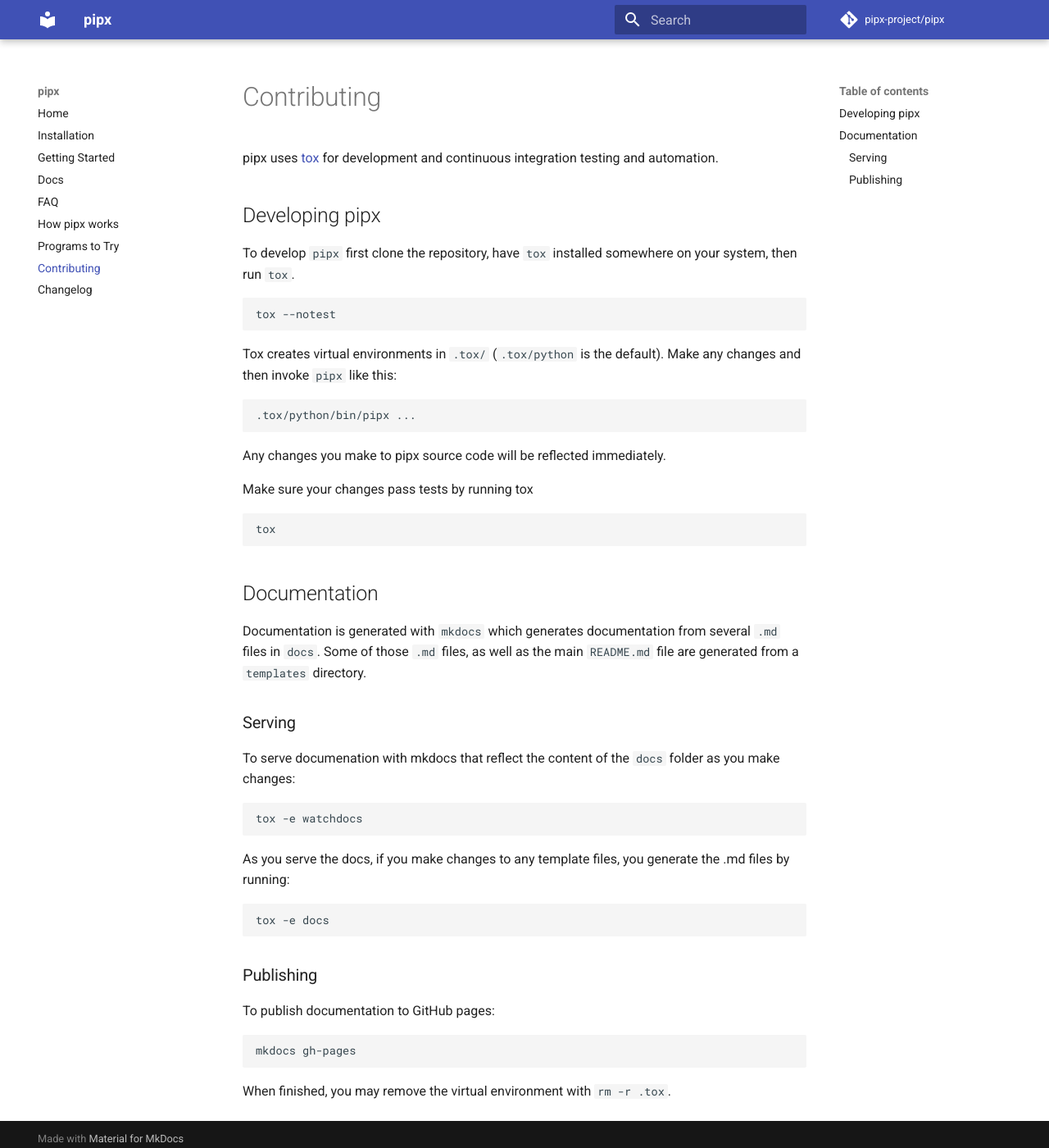
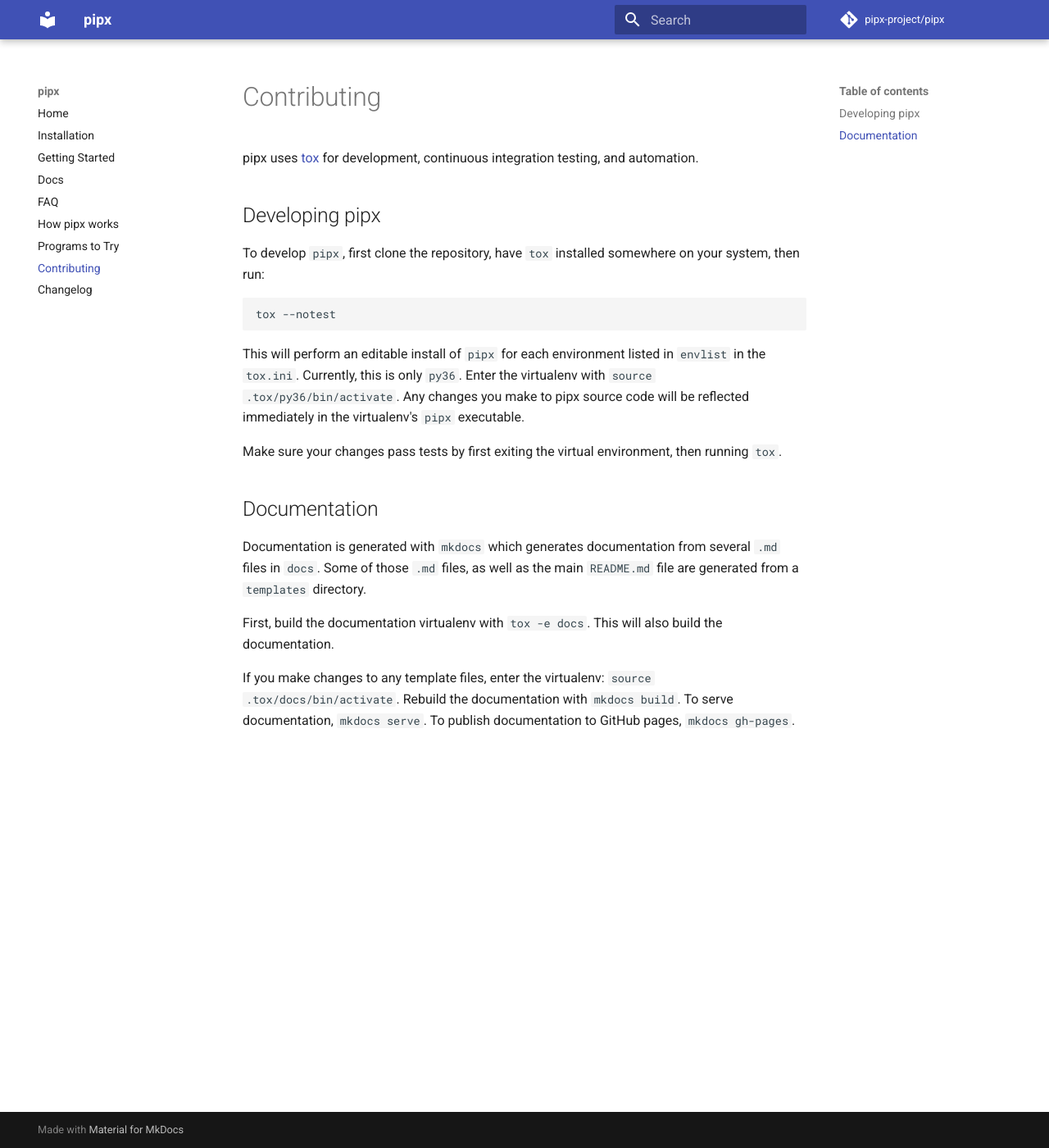
Before and after one commit to pypa/pipx, an MkDocs documentation site: the page built from docs/contributing.md, in a window 1280 px wide and 1400 px high. Shown: the whole window at 82% size. Built offline with MkDocs 1.6.1 and Material for MkDocs 9.7.7, drawn with Linux system fonts in a browser that asks for light colours; comment, search, counter and statistics services are not loaded.

Commit message:
dev workflow fixes (#166)
* py36 is a recognized factor, python doesn't mean anything. also other adjustments

* separate docs requirements, correct skipinstall noop

* now that skip_install is taking effect, it's clearly not needed

* full path to mkdocs

* separate tox run to test building docs

* tox takes care of dependencies already, so not necessary to install them here

* move check-manifest into tox; makes more sense to bring ci and local closer

* it doesn't make sense to build a separate, identical environment to serve docs

* update docs to source tox venvs instead of directly executing, which isn't right

* fix indentation

* explicitly use python 3.6 for docs venv rather than rely on whatever python is due to no pyXX factor

````diff
--- a/.travis.yml
+++ b/.travis.yml
@@ -4,11 +4,11 @@
   - "3.6"
   # - "3.7"
 install:
-  - pip install tox tox-venv .[dev]
+  - pip install tox tox-venv
 script:
   - python setup.py check --metadata --strict
-  - check-manifest
   - tox
+  - tox -e docs
 
 cache:
   pip: true
--- a/docs/contributing.md
+++ b/docs/contributing.md
@@ -1,42 +1,21 @@
-pipx uses [tox](https://pypi.org/project/tox/) for development and continuous integration testing and automation.
+pipx uses [tox](https://pypi.org/project/tox/) for development, continuous integration testing, and automation.
 
 ## Developing pipx
-To develop `pipx` first clone the repository, have `tox` installed somewhere on your system, then run `tox`.
+
+To develop `pipx`, first clone the repository, have `tox` installed somewhere on your system, then run:
 ```
 tox --notest
 ```
 
-Tox creates virtual environments in `.tox/` (`.tox/python` is the default). Make any changes and then invoke `pipx` like this:
-```
-.tox/python/bin/pipx ...
-```
-Any changes you make to pipx source code will be reflected immediately.
+This will perform an editable install of `pipx` for each environment listed in `envlist` in the `tox.ini`. Currently, this is only `py36`. Enter the virtualenv with `source .tox/py36/bin/activate`. Any changes you make to pipx source code will be reflected immediately in the virtualenv's `pipx` executable.
 
-Make sure your changes pass tests by running tox
-```
-tox
-```
+Make sure your changes pass tests by first exiting the virtual environment, then running `tox`.
+
 
 ## Documentation
+
 Documentation is generated with `mkdocs` which generates documentation from several `.md` files in `docs`. Some of those `.md` files, as well as the main `README.md` file are generated from a `templates` directory.
 
+First, build the documentation virtualenv with `tox -e docs`. This will also build the documentation.
 
-### Serving
-To serve documenation with mkdocs that reflect the content of the `docs` folder as you make changes:
-```
-tox -e watchdocs
-```
-
-As you serve the docs, if you make changes to any template files, you generate the .md files by running:
-```
-tox -e docs
-```
-
-
-### Publishing
-To publish documentation to GitHub pages:
-```
-mkdocs gh-pages
-```
-
-When finished, you may remove the virtual environment with `rm -r .tox`.
+If you make changes to any template files, enter the virtualenv: `source .tox/docs/bin/activate`. Rebuild the documentation with `mkdocs build`. To serve documentation, `mkdocs serve`. To publish documentation to GitHub pages, `mkdocs gh-pages`.
--- a/setup.py
+++ b/setup.py
@@ -51,10 +51,12 @@
             "black",
             "flake8",
             "mypy",
+            "check-manifest",
+        ],
+        "docs": [
             "jinja2",
             "mkdocs",
             "mkdocs-material",
-            "check-manifest",
         ]
     },
     zip_safe=False,
````
Also changed, not shown: 3 other files.
